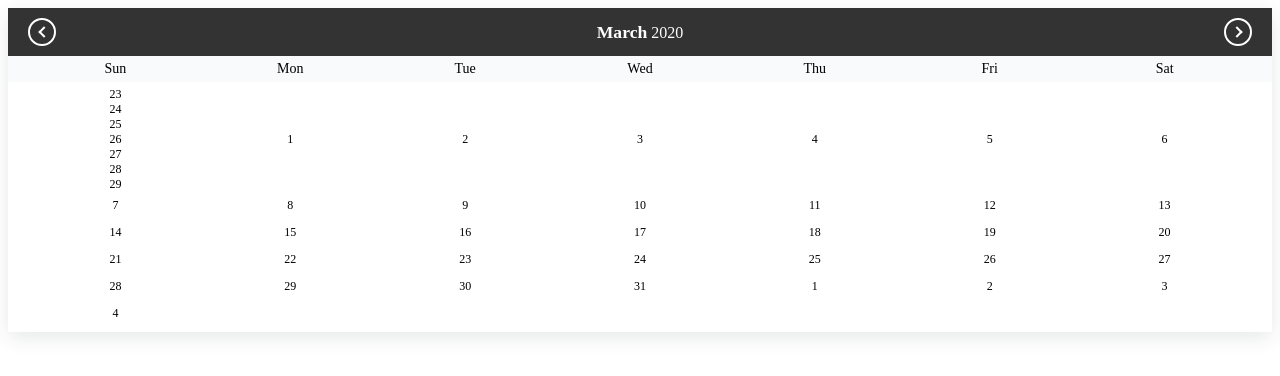
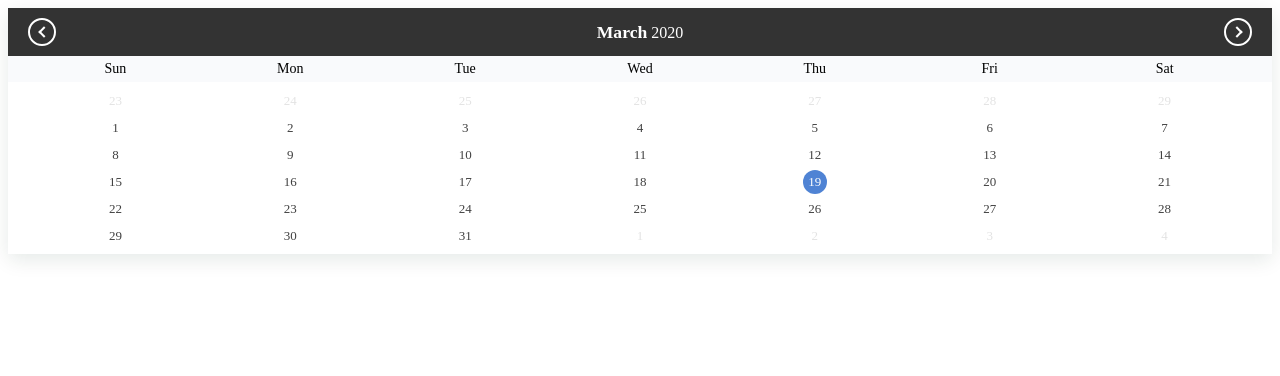
Before and after one commit to Jeconias/react-calendar-plus, a React app: page / in a window 1280 px wide. Shown: the top 376 px of the page. Built offline with nearby package versions, Linux system fonts and the light colour scheme.

Commit message:
:bug: Fix bug and add enhancement
Issue: #39

```diff
--- a/package.json
+++ b/package.json
@@ -45,7 +45,7 @@
     "ts-loader": "^6.2.1",
     "typescript": "^3.7.5",
     "webpack": "^4.41.0",
-    "webpack-cli": "^3.3.10",
+    "webpack-cli": "^3.3.11",
     "webpack-dev-server": "^3.10.1"
   },
   "dependencies": {
--- a/src/CalendarPlus.tsx
+++ b/src/CalendarPlus.tsx
@@ -1,17 +1,19 @@
 import BaseTheme from '@components/BaseTheme/BaseTheme';
 import Body from '@components/Body/Body';
 import Header from '@components/Header/Header';
+import CalendarPlusInterface from '@core/interfaces/CalendarPlusInterface';
+import { nextMonth, clone, previousMonth } from '@core/utils/calendar';
 import React, { useState } from 'react';
+import styled from 'styled-components';
 
-import CalendarContext from './CalendarPlusContext';
-import { nextMonth } from '@core/utils/calendar';
-import styled from 'styled-components';
-import CalendarPlusInterface from '@core/interfaces/CalendarPlusInterface';
+import CalendarContext, {
+  CalendarContextInterface,
+} from './CalendarPlusContext';
 
 const CalendarPlus: React.FC<CalendarPlusInterface> = (
   props: CalendarPlusInterface,
 ) => {
-  const [date, setDate] = useState(new Date(2020, 2, 24));
+  const [date, setDate] = useState(new Date());
 
   const handleNextMonth = () => {
     const nextM: number = nextMonth(date);
@@ -20,15 +22,31 @@
       nextM,
       date.getDate(),
     );
-    console.log(date);
     setDate(new Date(newDate));
   };
 
+  const handlePreviousMonth = () => {
+    const previousM: number = previousMonth(date);
+    const newDate: number = date.setFullYear(
+      previousM === 11 ? date.getFullYear() - 1 : date.getFullYear(),
+      previousM,
+      date.getDate(),
+    );
+    setDate(new Date(newDate));
+  };
+
+  const context: CalendarContextInterface = {
+    getDate: () => clone(date),
+  };
+
   return (
-    <CalendarContext.Provider value={{ currentDate: date }}>
+    <CalendarContext.Provider value={context}>
       <BaseTheme>
         <Container>
-          <Header handleNextMonth={handleNextMonth} />
+          <Header
+            handleNextMonth={handleNextMonth}
+            handlePreviousMonth={handlePreviousMonth}
+          />
           <Body />
         </Container>
       </BaseTheme>
--- a/src/CalendarPlusContext.tsx
+++ b/src/CalendarPlusContext.tsx
@@ -1,11 +1,12 @@
 import React from 'react';
 
 interface CalendarContextInterface {
-  currentDate: Date;
+  getDate(): Date;
 }
 
 const CalendarContext = React.createContext<CalendarContextInterface>({
-  currentDate: new Date(),
+  getDate: () => new Date(),
 });
 
 export default CalendarContext;
+export { CalendarContextInterface };
--- a/src/components/BaseTheme/BaseTheme.tsx
+++ b/src/components/BaseTheme/BaseTheme.tsx
@@ -13,12 +13,20 @@
     month: {
       backgroundColor: '#fff',
       days: {
+        today: {
+          backgroundColor: '#4F83D4',
+          color: '#fff',
+        },
         ago: {
           backgroundColor: 'red',
-          color: 'blue',
+          color: '#e3e3e3',
         },
-        current: '',
-        next: '',
+        current: {
+          color: '#414141',
+        },
+        next: {
+          color: '#e3e3e3',
+        },
       },
     },
   },
--- a/src/components/Body/AgoDays.tsx
+++ b/src/components/Body/AgoDays.tsx
@@ -1,11 +1,10 @@
 import React, { Fragment } from 'react';
 import { AgoDaysInterface } from '@src/core/interfaces/AgoDaysInterface';
-import { Day } from './Body';
+import { ContainerDay, Day } from './Body';
 
 const AgoDays: React.FC<AgoDaysInterface> = ({
   firstDayOfMonth,
   daysOfLastMonth,
-  ...props
 }) => {
   const render: number[] = [];
   for (let i = firstDayOfMonth; i > 0; i--) {
@@ -13,13 +12,13 @@
   }
 
   return (
-    <div>
+    <Fragment>
       {render.map((day: number) => (
-        <Day className="dayAgo" key={`${day}-daysAgo`}>
-          {day}
-        </Day>
+        <ContainerDay className="agoDay" key={`${day}-agoDay`}>
+          <Day>{day}</Day>
+        </ContainerDay>
       ))}
-    </div>
+    </Fragment>
   );
 };
 
--- a/src/components/Body/Body.tsx
+++ b/src/components/Body/Body.tsx
@@ -5,22 +5,21 @@
 import {
   totalDaysOfMonth,
   firstDayMonth,
-  lastMonth,
+  previousMonth,
   clone,
 } from '@core/utils/calendar';
 import CalendarContext from '@src/CalendarPlusContext';
 import AgoDays from './AgoDays';
 import CurrentDays from './CurrentDays';
 import NextDays from './NextDays';
-import { AgoDaysInterface } from '@src/core/interfaces/AgoDaysInterface';
 
 const Body: React.FC = () => {
   const { t } = useTranslation();
   const context = useContext(CalendarContext);
-  const cDate = context.currentDate;
+  const cDate = context.getDate();
 
   const daysOfCurrentMonth: number = totalDaysOfMonth(cDate);
-  const dateOfLastMonth = new Date(clone(cDate).setMonth(lastMonth(cDate)));
+  const dateOfLastMonth = new Date(clone(cDate).setMonth(previousMonth(cDate)));
   const daysOfLastMonth: number = totalDaysOfMonth(dateOfLastMonth);
   const firstDayOfMonth: number = firstDayMonth(cDate) || 7;
   const daysOfNextMonth: number = 42 - (firstDayOfMonth + daysOfCurrentMonth);
@@ -37,7 +36,7 @@
         <Day>{t('daysOfWeek.sat')}</Day>
       </DaysOfWeek>
       <DaysOfMonth>
-        <StyledAgoDays
+        <AgoDays
           firstDayOfMonth={firstDayOfMonth}
           daysOfLastMonth={daysOfLastMonth}
         />
@@ -50,7 +49,13 @@
 
 export default Body;
 
-export const Day = styled.li`
+export const ContainerDay = styled.li`
+  display: flex;
+  align-items: center;
+  justify-content: center;
+`;
+
+export const Day = styled.div`
   margin: 0 2px;
 `;
 
@@ -66,14 +71,6 @@
   }
 `;
 
-const StyledAgoDays = styled(AgoDays)`
-  background-color: red;
-  & > div {
-    background-color: blue;
-    color: red;
-  }
-`;
-
 const DaysOfMonth = styled.ul`
   position: relative;
   display: grid;
@@ -84,8 +81,34 @@
   background-color: ${({ theme }) => theme.body.month.backgroundColor};
 
   ${Day} {
-    font-size: ${rem(12)};
+    display: flex;
+    justify-content: center;
+    align-items: center;
+    width: 20px;
+    height: 20px;
+    padding: 2px;
+    font-size: ${rem(13)};
+    border-radius: 100%;
   }
+
+  ${({ theme }) => css`
+    & > .agoDay > ${Day} {
+      color: ${theme.body.month.days.ago.color};
+    }
+
+    & > .currentDay > ${Day} {
+      color: ${theme.body.month.days.current.color};
+    }
+
+    & > .nextDay > ${Day} {
+      color: ${theme.body.month.days.next.color};
+    }
+
+    & > .today > ${Day} {
+      color: ${theme.body.month.days.today.color};
+      background-color: ${theme.body.month.days.today.backgroundColor};
+    }
+  `}
 `;
 
 const Container = styled.div`
--- a/src/components/Body/CurrentDays.tsx
+++ b/src/components/Body/CurrentDays.tsx
@@ -1,10 +1,13 @@
-import React, { Fragment } from 'react';
-import { Day } from './Body';
+import React, { Fragment, useContext } from 'react';
+import { ContainerDay, Day } from './Body';
 import { CurrentDaysInterface } from '@src/core/interfaces/CurrentDaysInterface';
+import CalendarContext from '@src/CalendarPlusContext';
 
 const CurrentDays: React.FC<CurrentDaysInterface> = (
   props: CurrentDaysInterface,
 ) => {
+  const context = useContext(CalendarContext);
+  const cDate = context.getDate();
   const { daysOfCurrentMonth } = props;
 
   const render: number[] = [];
@@ -15,7 +18,11 @@
   return (
     <Fragment>
       {render.map((day: number) => (
-        <Day key={`${day}-daysAgo`}>{day}</Day>
+        <ContainerDay
+          className={`currentDay ${day === cDate.getDate() ? 'today' : ''}`}
+          key={`${day}-currentDay`}>
+          <Day>{day}</Day>
+        </ContainerDay>
       ))}
     </Fragment>
   );
--- a/src/components/Body/NextDays.tsx
+++ b/src/components/Body/NextDays.tsx
@@ -1,6 +1,6 @@
 import React, { Fragment } from 'react';
 import { NextDaysInterface } from '@src/core/interfaces/NextDaysInterface';
-import { Day } from './Body';
+import { ContainerDay, Day } from './Body';
 
 const NextDays: React.FC<NextDaysInterface> = (props: NextDaysInterface) => {
   const { daysOfNextMonth } = props;
@@ -13,7 +13,9 @@
   return (
     <Fragment>
       {render.map((day: number) => (
-        <Day key={`${day}-daysAgo`}>{day}</Day>
+        <ContainerDay className="nextDay" key={`${day}-nextDay`}>
+          <Day>{day}</Day>
+        </ContainerDay>
       ))}
     </Fragment>
   );
--- a/src/components/Header/Header.tsx
+++ b/src/components/Header/Header.tsx
@@ -5,20 +5,21 @@
 import { useTranslation } from 'react-i18next';
 
 interface CalendarHeaderInterface {
-  handleNextMonth: Function;
+  handleNextMonth(): void;
+  handlePreviousMonth(): void;
 }
 
 const Header = (props: CalendarHeaderInterface) => {
   const { t } = useTranslation();
 
   const context = useContext(CalendarContext);
-  const cDate = context.currentDate;
+  const cDate = context.getDate();
 
-  const { handleNextMonth } = props;
+  const { handlePreviousMonth, handleNextMonth } = props;
 
   return (
     <Container>
-      <Arrow onClick={() => console.log('Left')} />
+      <Arrow onClick={() => handlePreviousMonth()} />
       <InfoContainer>
         <Month>{t(`months.${cDate.getMonth()}`)}</Month>
         <Year>{cDate.getFullYear()}</Year>
--- a/src/core/utils/calendar.tsx
+++ b/src/core/utils/calendar.tsx
@@ -15,7 +15,7 @@
 /**
  * when month is equal to 0, return to 11
  */
-const lastMonth = (date: Date): number =>
+const previousMonth = (date: Date): number =>
   date.getMonth() != 0 ? date.getMonth() - 1 : 11;
 
 /**
@@ -59,4 +59,11 @@
  */
 const clone = (date: Date) => new Date(date);
 
-export { isLeap, firstDayMonth, lastMonth, nextMonth, totalDaysOfMonth, clone };
+export {
+  isLeap,
+  firstDayMonth,
+  previousMonth,
+  nextMonth,
+  totalDaysOfMonth,
+  clone,
+};
```
Also changed, not shown: src/components/BaseTheme/styled.d.ts (+10 -2 lines), 1 other file (tests, documents, lock files or other folders).
